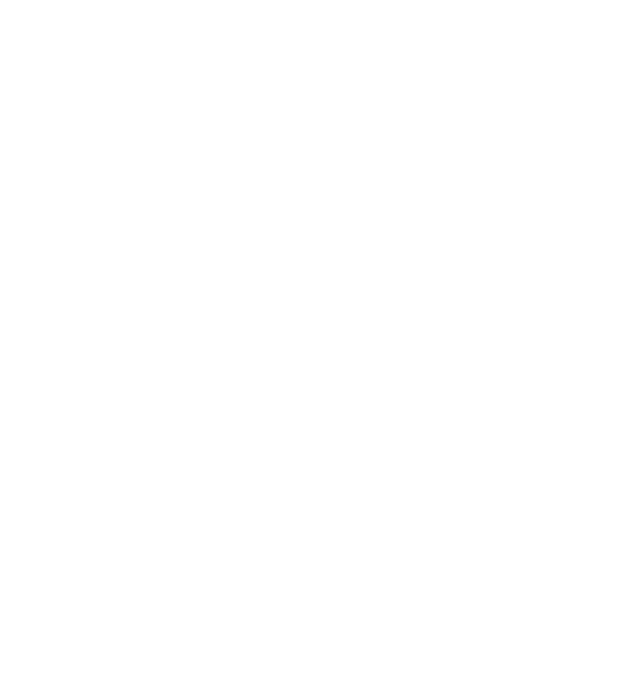
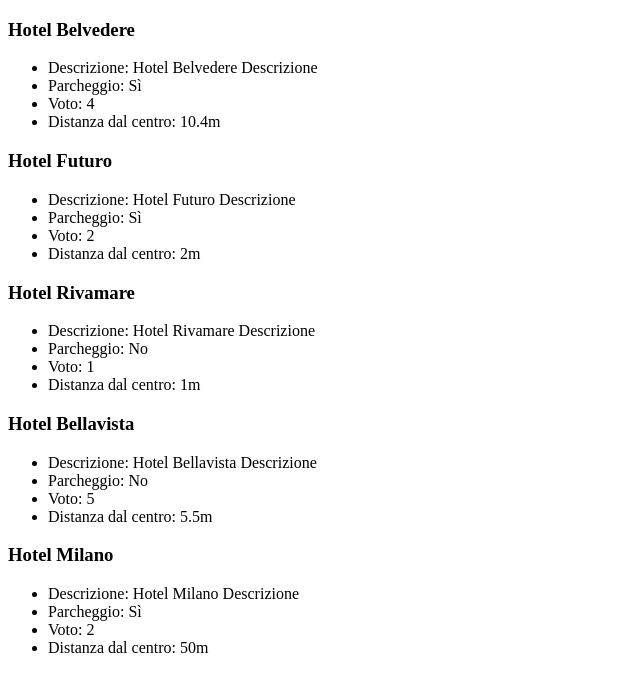
Before and after one commit to andreadldev/php-hotel, a PHP site: page / in a window 1280 px wide. Before the commit the part shown is empty. Shown: the top 692 px of the page, without its empty margins (0-640 px from the left). Run offline with PHP 8.4, Linux system fonts and the light colour scheme.

Commit message:
Stampa dati array

```diff
--- a/index.php
+++ b/index.php
@@ -46,6 +46,19 @@
     <title>PHP Hotel</title>
 </head>
 <body>
-
+    <?php foreach ($hotels as $hotel) { ?>
+        <h3><?php echo $hotel['name'] ?></h3>
+        <ul>
+            <li>Descrizione: <?php echo $hotel['description'] ?></li>
+            <li>
+                Parcheggio: <?php if ($hotel['parking'] == true) {
+                    echo 'Sì';
+                } else
+                    echo 'No'; ?>
+            </li>
+            <li>Voto: <?php echo $hotel['vote'] ?></li>
+            <li>Distanza dal centro: <?php echo $hotel['distance_to_center'].'m' ?></li>
+        </ul>
+    <?php } ?>
 </body>
 </html>
```
